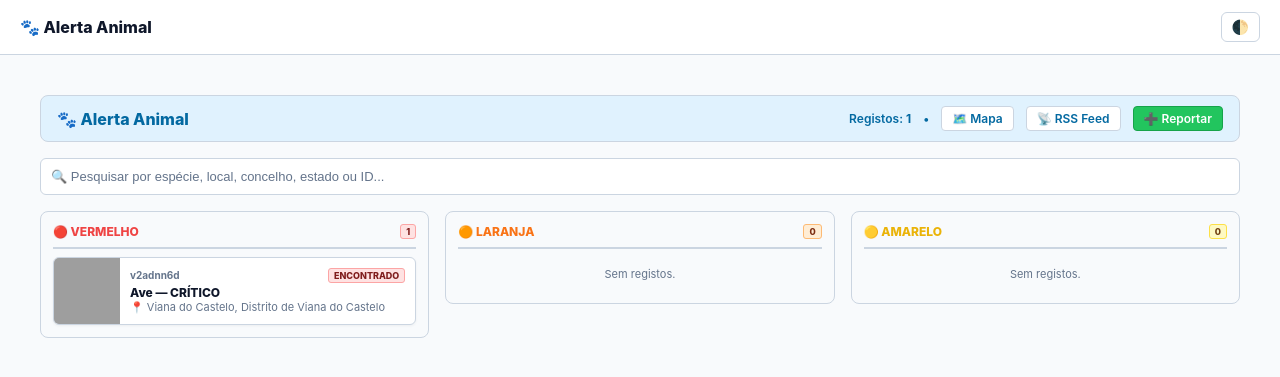
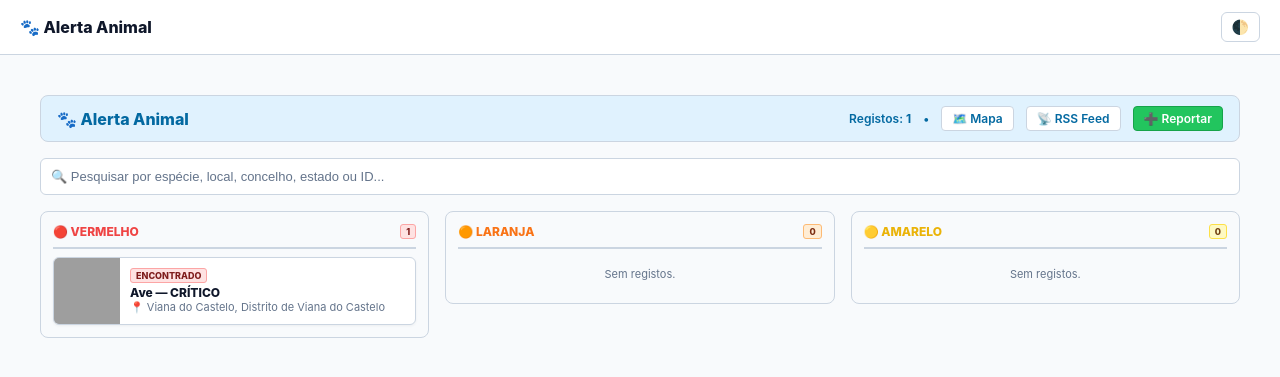
Before and after one commit to ajudaanimal/alerta, a Jekyll site: the page built from index.html, in a window 1280 px wide. Shown: the top 377 px of the page. Built offline with Jekyll 4.4.1, drawn with Linux system fonts in a browser that asks for light colours; grey boxes are pictures that could not be loaded.

Commit message:
Update index.html

```diff
--- a/index.html
+++ b/index.html
@@ -291,9 +291,8 @@ image: "https://raw.githubusercontent.com/ajudaanimal/alerta/main/_assets/img/an
               <div class="HB-card-img-wrap"><img src="{{ post.imagem }}" class="HB-card-img"></div>
             {% endif %}
             <div class="HB-card-body">
-              <div class="HB-card-top">
-                <span class="HB-id">{{ post.slug | default: post.id }}</span>
-                <span class="HB-badge badge-vermelho">{{ post.situacao | default: "REGISTO" }}</span>
+              <div class="HB-card-top" style="justify-content: flex-end;">
+                <span class="HB-badge badge-vermelho">{{ post.situacao | default: "REGISTO" | upcase }}</span>
               </div>
               <div class="HB-title">{{ post.especie }}{% if post.estado_fisico and post.estado_fisico != "Desconhecido" %} — {{ post.estado_fisico }}{% endif %}</div>
               <div class="HB-subtitle">📍 {{ post.localizacao | default: "Localização não indicada" }}</div>
@@ -326,9 +325,8 @@ image: "https://raw.githubusercontent.com/ajudaanimal/alerta/main/_assets/img/an
               <div class="HB-card-img-wrap"><img src="{{ post.imagem }}" class="HB-card-img"></div>
             {% endif %}
             <div class="HB-card-body">
-              <div class="HB-card-top">
-                <span class="HB-id">{{ post.slug | default: post.id }}</span>
-                <span class="HB-badge badge-laranja">{{ post.situacao | default: "REGISTO" }}</span>
+              <div class="HB-card-top" style="justify-content: flex-end;">
+                <span class="HB-badge badge-laranja">{{ post.situacao | default: "REGISTO" | upcase }}</span>
               </div>
               <div class="HB-title">{{ post.especie }}{% if post.estado_fisico and post.estado_fisico != "Desconhecido" %} — {{ post.estado_fisico }}{% endif %}</div>
               <div class="HB-subtitle">📍 {{ post.localizacao | default: "Localização não indicada" }}</div>
@@ -339,7 +337,7 @@ image: "https://raw.githubusercontent.com/ajudaanimal/alerta/main/_assets/img/an
       {% unless has_orange %}<div style="text-align:center; font-size:11px; color:var(--text-muted); padding: 10px;">Sem registos.</div>{% endunless %}
     </div>
 
-    <!-- COLUNA 3: AMARELO / OUTROS / SEM TRIAGEM -->
+    <!-- COLUNA 3: AMARELO / OUTROS -->
     <div class="HB-column col-amarelo">
       <div class="HB-col-header" style="color: #eab308;">
         <span>🟡 Amarelo </span>
@@ -361,9 +359,8 @@ image: "https://raw.githubusercontent.com/ajudaanimal/alerta/main/_assets/img/an
               <div class="HB-card-img-wrap"><img src="{{ post.imagem }}" class="HB-card-img"></div>
             {% endif %}
             <div class="HB-card-body">
-              <div class="HB-card-top">
-                <span class="HB-id">{{ post.slug | default: post.id }}</span>
-                <span class="HB-badge badge-amarelo">{{ post.situacao | default: "REGISTO" }}</span>
+              <div class="HB-card-top" style="justify-content: flex-end;">
+                <span class="HB-badge badge-amarelo">{{ post.situacao | default: "REGISTO" | upcase }}</span>
               </div>
               <div class="HB-title">{{ post.especie }}{% if post.estado_fisico and post.estado_fisico != "Desconhecido" %} — {{ post.estado_fisico }}{% endif %}</div>
               <div class="HB-subtitle">📍 {{ post.localizacao | default: "Localização não indicada" }}</div>
@@ -374,6 +371,4 @@ image: "https://raw.githubusercontent.com/ajudaanimal/alerta/main/_assets/img/an
       {% unless has_yellow %}<div style="text-align:center; font-size:11px; color:var(--text-muted); padding: 10px;">Sem registos.</div>{% endunless %}
     </div>
 
-  </div>
-
 </div>
```
